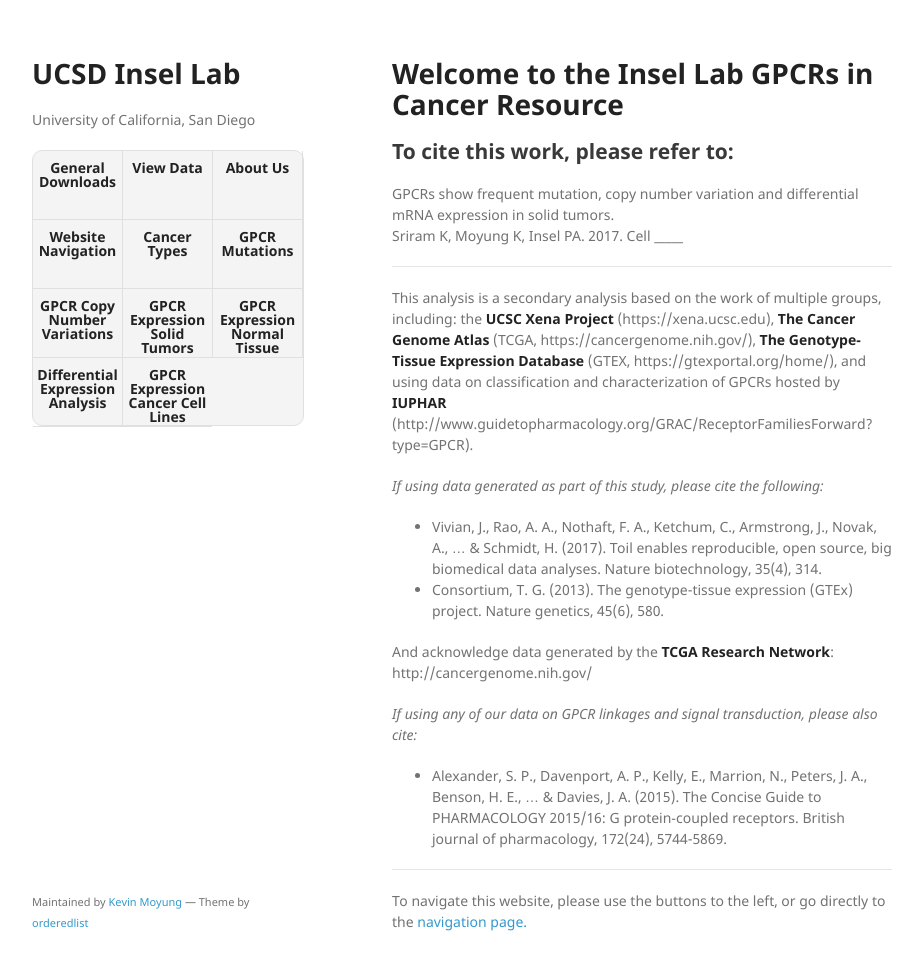
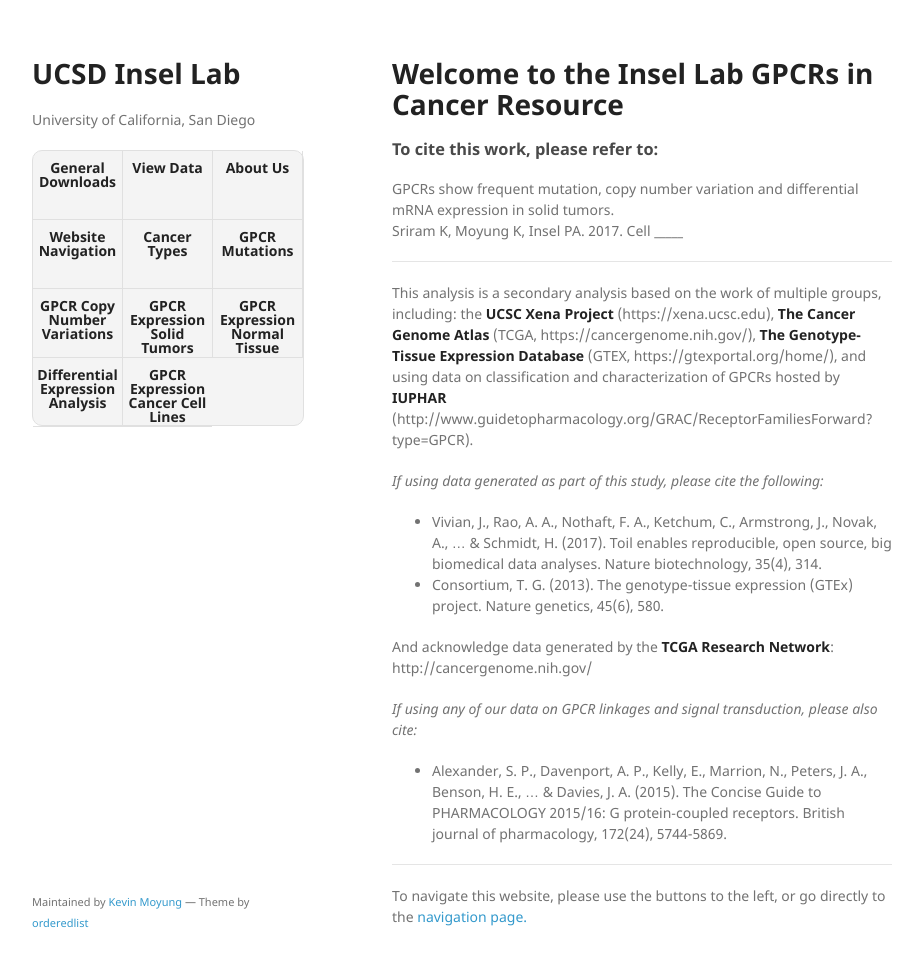
Before and after one commit to insellab/insellab.github.io, a Jekyll site: the page built from index.md, in a window 1280 px wide and 1002 px high. Shown: the top 970 px of the window, without its empty margins (178-1101 px from the left). Built offline with Jekyll 4.4.1, drawn with Linux system fonts in a browser that asks for light colours; our own code applies the rules of GitHub Pages for plain Markdown files.

```diff
--- a/index.md
+++ b/index.md
@@ -4,7 +4,7 @@ layout: default
 
 # [](#header-1)Welcome to the Insel Lab GPCRs in Cancer Resource
 
-## To cite this work, please refer to:
+### To cite this work, please refer to:
 
 GPCRs show frequent mutation, copy number variation and differential mRNA expression in solid tumors.
 Sriram K, Moyung K, Insel PA. 2017. Cell _____
```
